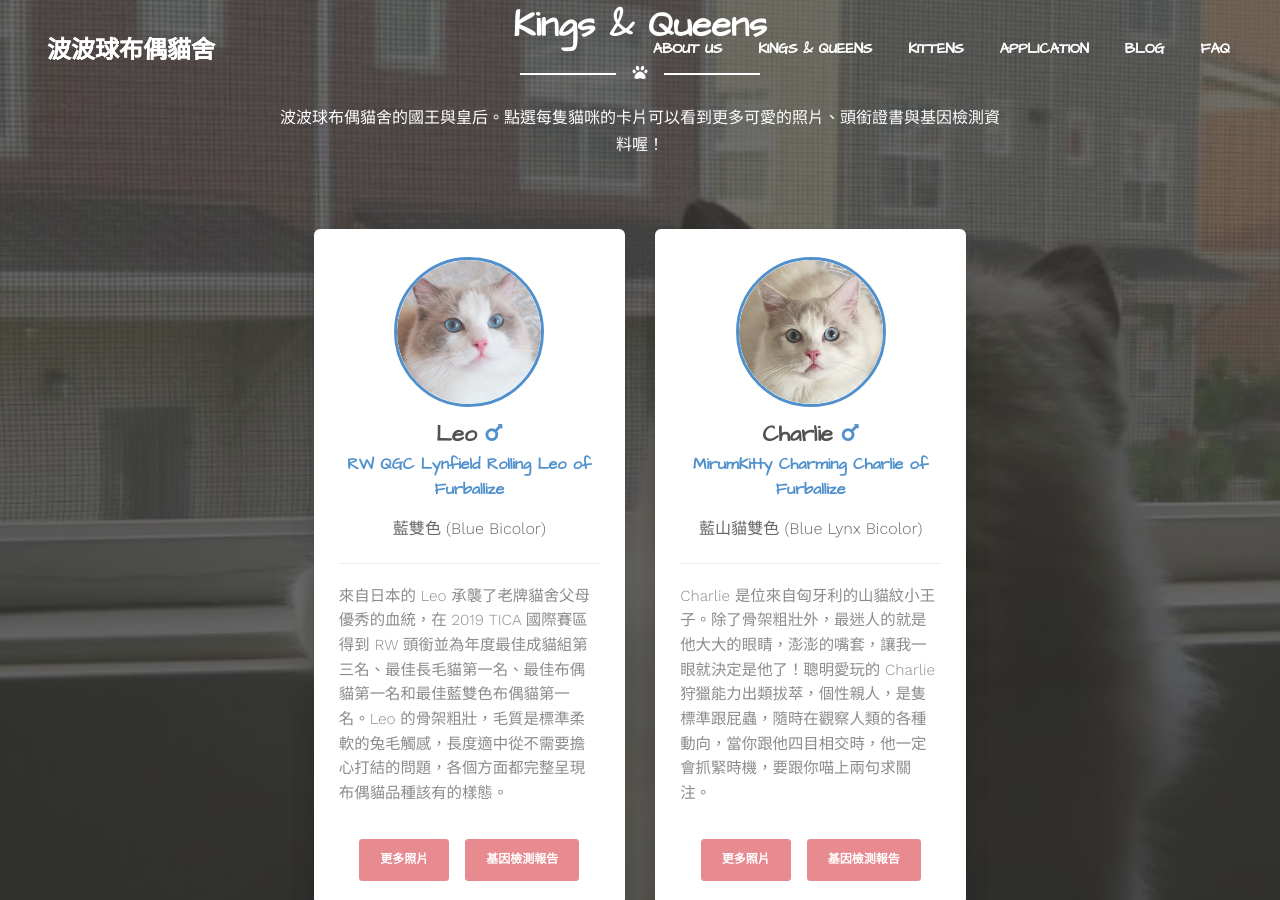
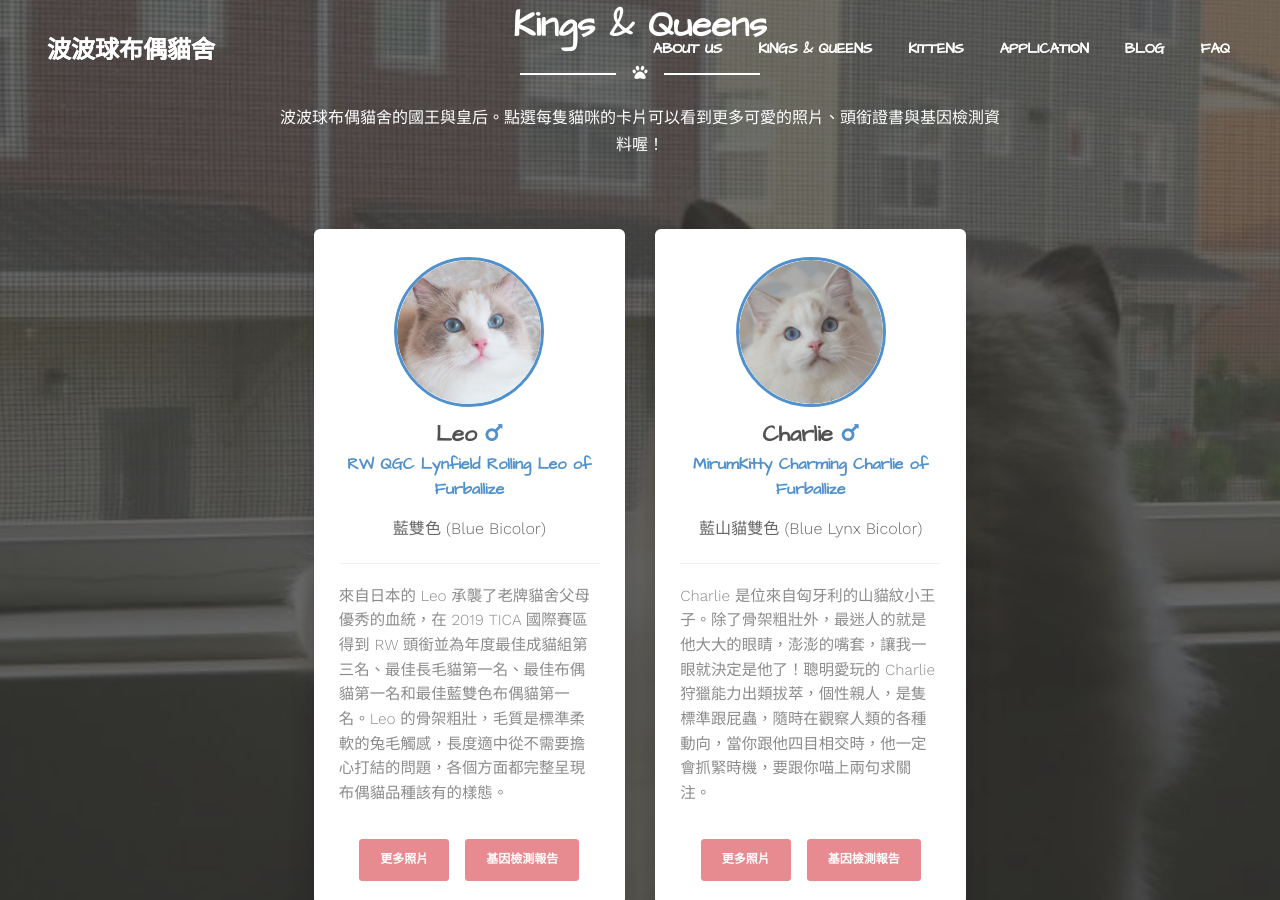
Before and after one commit to furballizeragdolls/furballizeragdolls.github.io, a Jekyll site: the page built from index.html, in a window 1280 px wide and 900 px high, scrolled down 2310 px. Built offline with Jekyll 4.4.1, drawn with Linux system fonts in a browser that asks for light colours; nearby versions of some CDN libraries; some web fonts are replaced.

Commit message:
Update charlie photos

```diff
--- a/index.html
+++ b/index.html
@@ -153,7 +153,7 @@
                                     <div class="buttons">
                                         <div class="gallery">
                                             <a href="/assets/img/charlie-gallery/charlie-1.jpg" data-lightbox="charlie-gallery" class="btn btn-danger btn-fill btn-md">更多照片</a>
-                                            {% for i in (2..2) %}
+                                            {% for i in (2..4) %}
                                             <a href="/assets/img/charlie-gallery/charlie-{{ i }}.jpg" data-lightbox="charlie-gallery"></a>
                                             {% endfor %}
                                         </div>
```
Also changed, not shown: assets/img/charlie-gallery/charlie-3.jpg (added), assets/img/charlie-gallery/charlie-4.jpg (added), assets/img/charlie-profile.jpg.
